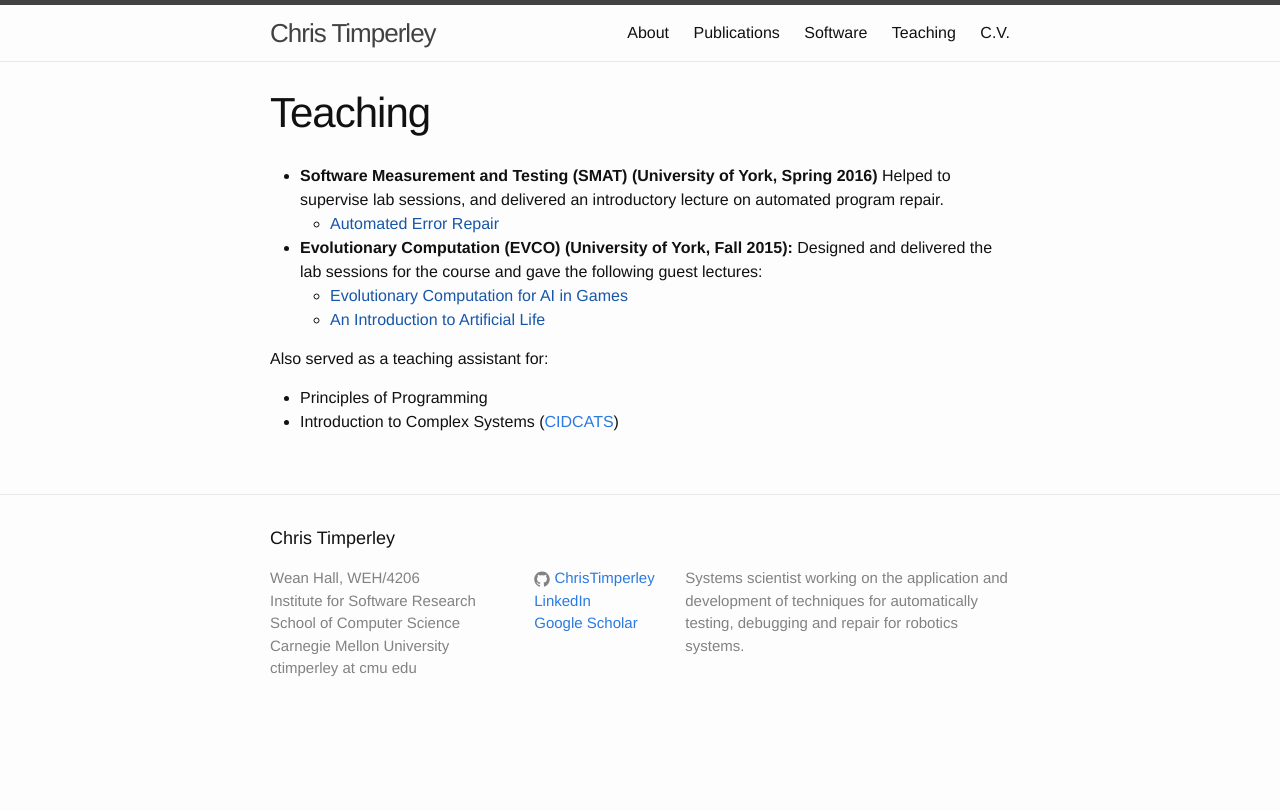
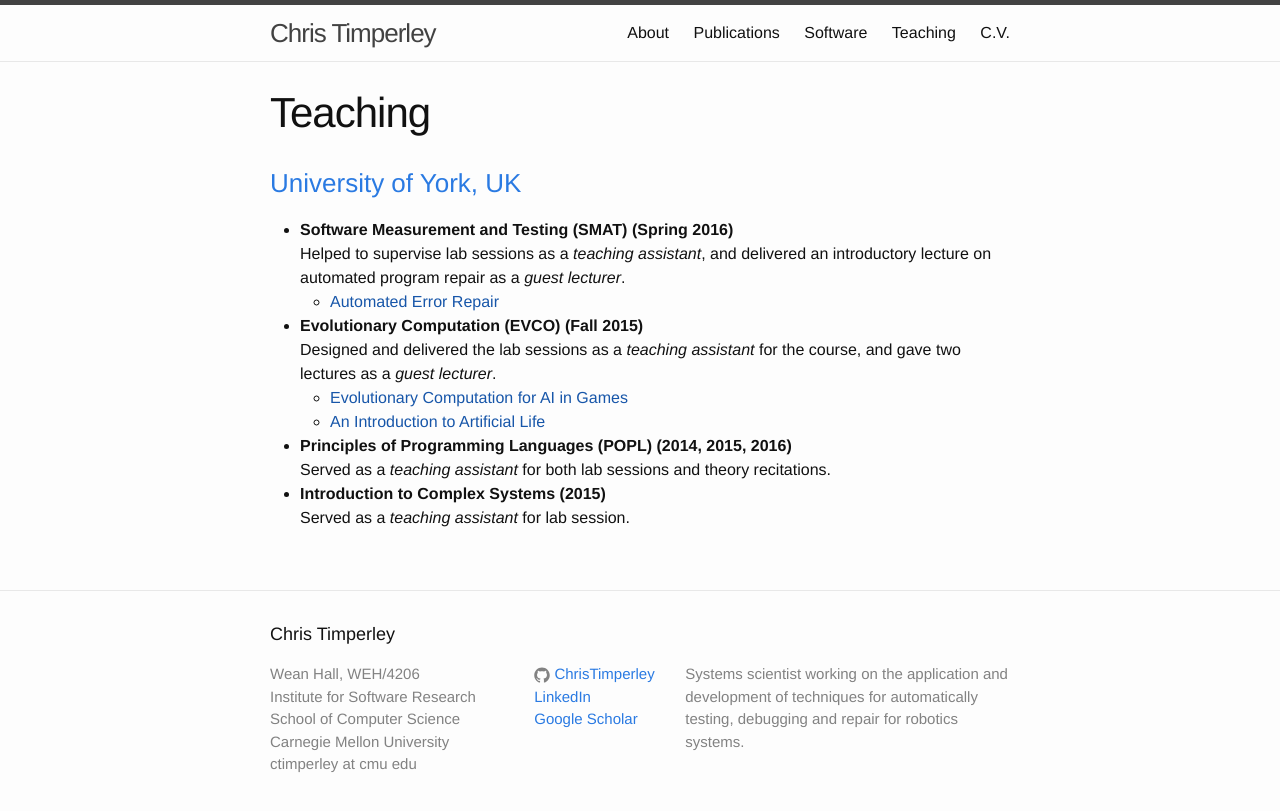
Before and after one commit to ChrisTimperley/ChrisTimperley.github.io, a Jekyll site: the page built from teaching.md, in a window 1280 px wide. Shown: the top 811 px of the page. Built offline with Jekyll 4.4.1, drawn with Linux system fonts in a browser that asks for light colours; nearby versions of some CDN libraries.

Commit message:
updated teaching for York

```diff
--- a/teaching.md
+++ b/teaching.md
@@ -4,18 +4,19 @@ title: Teaching
 permalink: /teaching/
 ---
 
-* **Software Measurement and Testing (SMAT) (University of York, Spring 2016)**
-  Helped to supervise lab sessions, and delivered an introductory lecture on automated
-  program repair.
+### [University of York, UK](https://www.york.ac.uk/)
+
+* **Software Measurement and Testing (SMAT) (Spring 2016)**<br/>
+  Helped to supervise lab sessions as a *teaching assistant*,
+  and delivered an introductory lecture on automated program repair as
+  a *guest lecturer*.
   * [Automated Error Repair]()
-* **Evolutionary Computation (EVCO) (University of York, Fall 2015):**
-  Designed and delivered the lab sessions for the course and gave the following
-  guest lectures:
+* **Evolutionary Computation (EVCO) (Fall 2015)**<br/>
+  Designed and delivered the lab sessions as a *teaching assistant* for the
+  course, and gave two lectures as a *guest lecturer*.
   * [Evolutionary Computation for AI in Games]()
   * [An Introduction to Artificial Life]()
-
-
-Also served as a teaching assistant for:
-
-* Principles of Programming
-* Introduction to  Complex Systems ([CIDCATS](http://www.york.ac.uk/cidcats/))
+* **Principles of Programming Languages (POPL) (2014, 2015, 2016)**<br/>
+  Served as a *teaching assistant* for both lab sessions and theory recitations.
+* **Introduction to Complex Systems (2015)**<br/>
+  Served as a *teaching assistant* for lab session.
```
